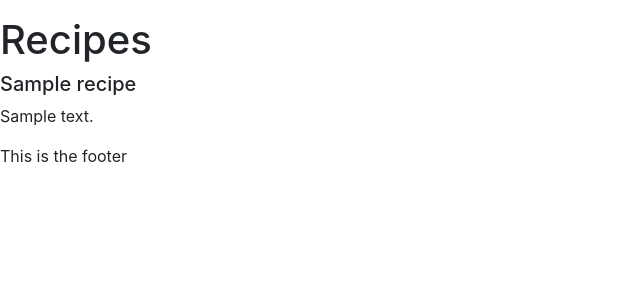
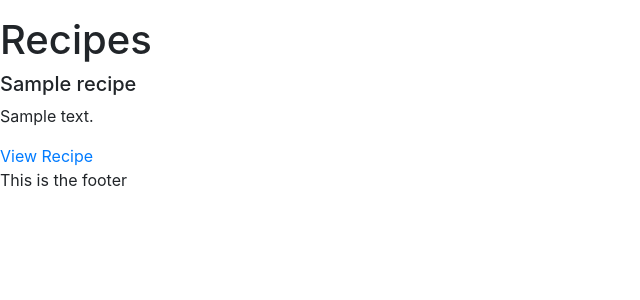
Before and after one commit to TwelvePercentHero/bingewatch, a Flask app: page /get_recipes in a window 1280 px wide. Shown: the part 72-372 px from the top of the page, without its empty margins (0-640 px from the left). Run offline with Flask 2, Linux system fonts and the light colour scheme; a database or web service that is not in the repository returns one stand-in record (values such as "Sample title"); some libraries are stand-ins or nearby versions.

Commit message:
Added route to find single recipe

```diff
--- a/app.py
+++ b/app.py
@@ -16,12 +16,20 @@ mongo = PyMongo(app)
 def home_page():
     return render_template('index.html')
 
-# Recipe read methods
+""" Queries """
+
+# Get all recipes
 @app.route('/get_recipes')
 def get_recipes():
     return render_template('recipe-results.html',
                             recipes = mongo.db.recipes.find())
 
+# Find specific recipe
+@app.route('/recipe/<recipe_id>')
+def recipe(recipe_id):
+    return render_template('recipe.html',
+                            recipe = mongo.db.recipes.find_one({'_id': ObjectId(recipe_id)}))
+
 # Run app
 if __name__ == 'main':
     app.run(host=os.environ.get('IP', '0.0.0.0'),
--- a/templates/recipe-results.html
+++ b/templates/recipe-results.html
@@ -9,7 +9,8 @@
 <div>
     {% for recipe in recipes %}
     <h5>{{recipe.recipe_name}}</h5>
-    <p>{{recipe.description}}</p>
+    <p>{{recipe.recipe_description}}</p>
+    <a href="{{ url_for('recipe', recipe_id = recipe._id) }}">View Recipe</a>
     {% endfor %}
 </div>
 
```
Also changed, not shown: templates/recipe.html (added, +15 -0 lines).
